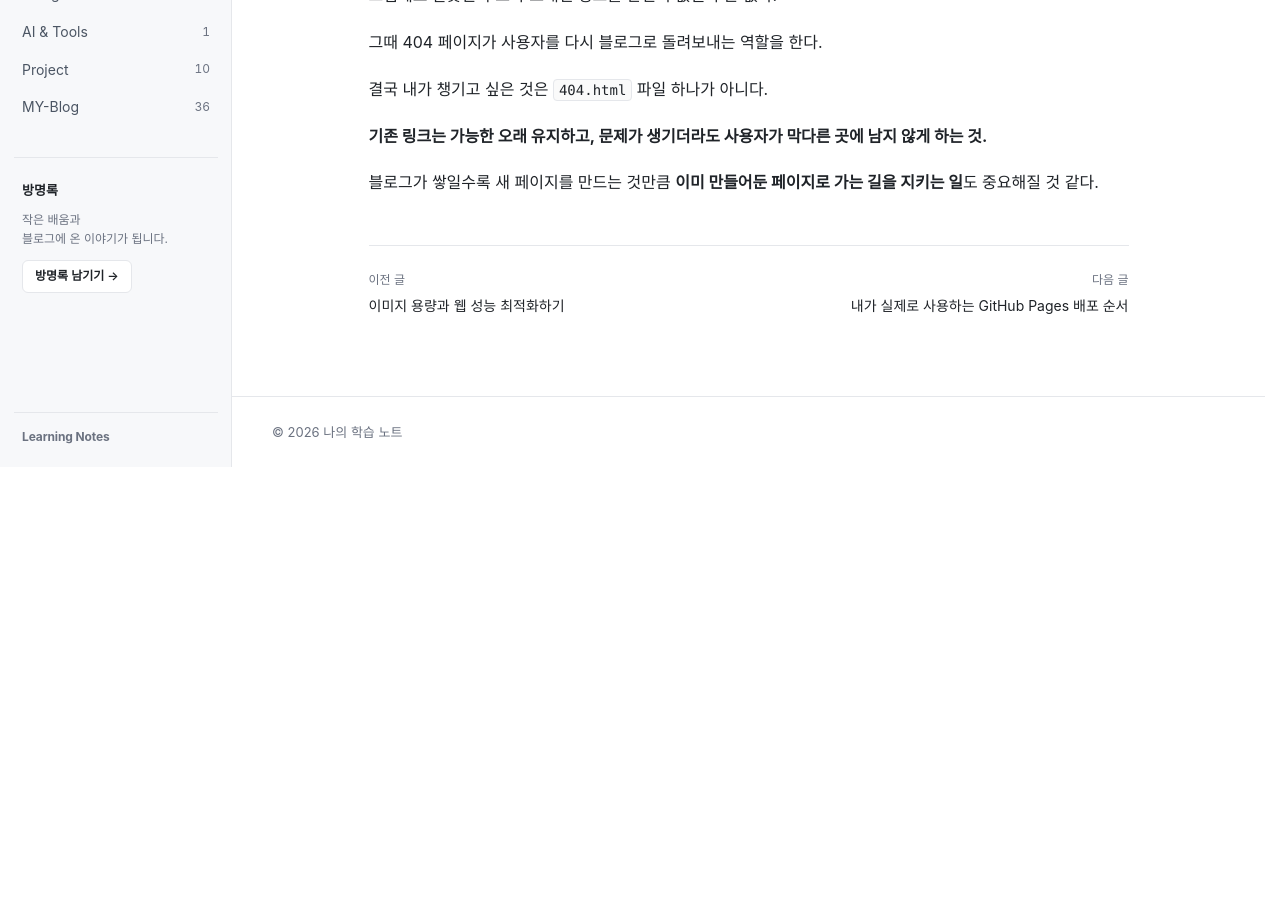
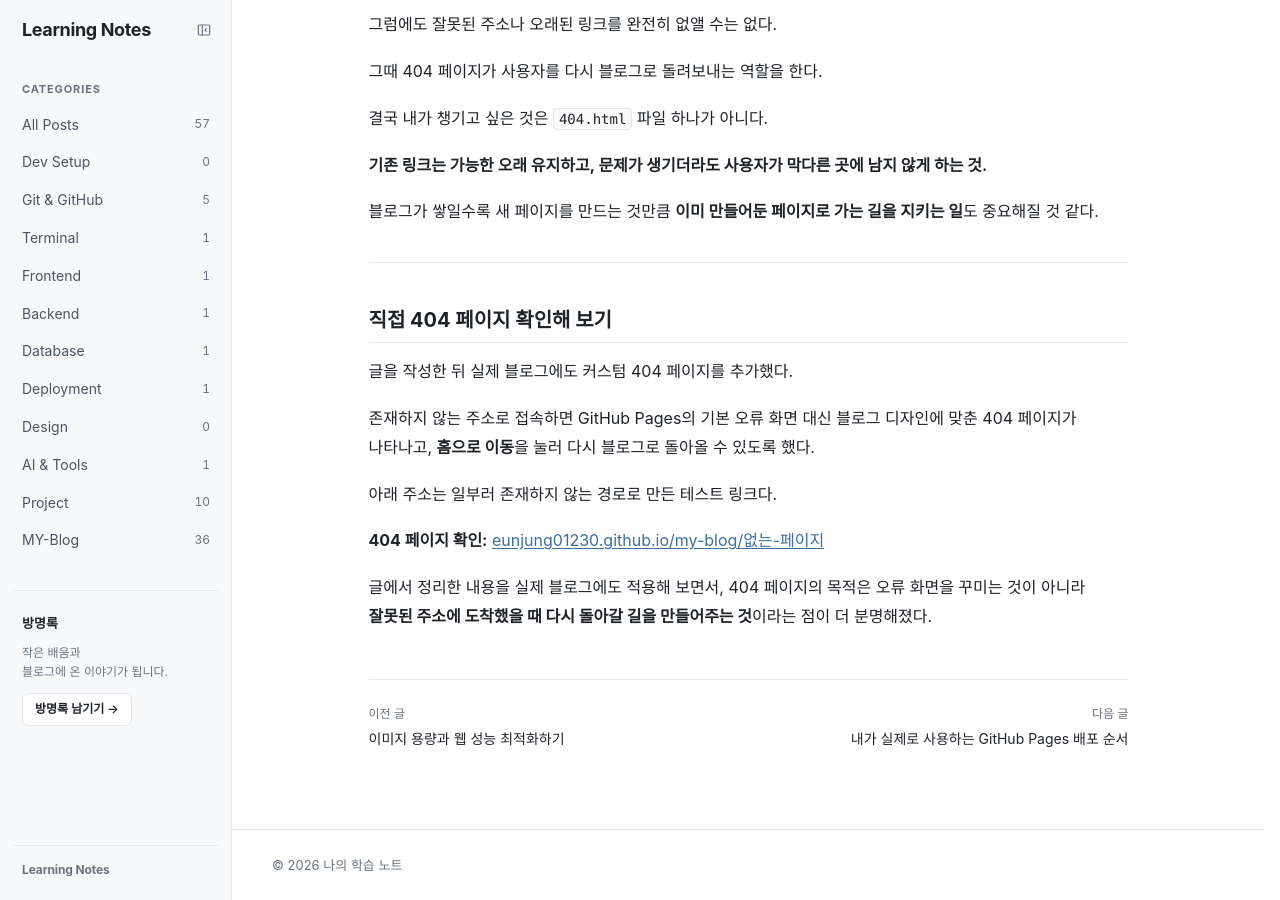
Before and after one commit to eunjung01230/my-blog, a Jekyll site: the page built from _posts/2026-09-24-404-page-and-broken-links.md, in a window 1280 px wide and 900 px high, scrolled down 8150 px. Built offline with Jekyll 4.4.1, drawn with Linux system fonts in a browser that asks for light colours; before the commit the page ends 8617 px from its top, so only the background shows below that.

Commit message:
content: add a 404 test link section to the 404 post
Co-Authored-By: Claude Opus 5.5 (1M context) <noreply@anthropic.com>

```diff
--- a/_posts/2026-09-24-404-page-and-broken-links.md
+++ b/_posts/2026-09-24-404-page-and-broken-links.md
@@ -320,3 +320,17 @@ GitHub 링크,
 **기존 링크는 가능한 오래 유지하고, 문제가 생기더라도 사용자가 막다른 곳에 남지 않게 하는 것.**
 
 블로그가 쌓일수록 새 페이지를 만드는 것만큼 **이미 만들어둔 페이지로 가는 길을 지키는 일**도 중요해질 것 같다.
+
+---
+
+## 직접 404 페이지 확인해 보기
+
+글을 작성한 뒤 실제 블로그에도 커스텀 404 페이지를 추가했다.
+
+존재하지 않는 주소로 접속하면 GitHub Pages의 기본 오류 화면 대신 블로그 디자인에 맞춘 404 페이지가 나타나고, **홈으로 이동**을 눌러 다시 블로그로 돌아올 수 있도록 했다.
+
+아래 주소는 일부러 존재하지 않는 경로로 만든 테스트 링크다.
+
+**404 페이지 확인:** [eunjung01230.github.io/my-blog/없는-페이지](https://eunjung01230.github.io/my-blog/%EC%97%86%EB%8A%94-%ED%8E%98%EC%9D%B4%EC%A7%80)
+
+글에서 정리한 내용을 실제 블로그에도 적용해 보면서, 404 페이지의 목적은 오류 화면을 꾸미는 것이 아니라 **잘못된 주소에 도착했을 때 다시 돌아갈 길을 만들어주는 것**이라는 점이 더 분명해졌다.
```
